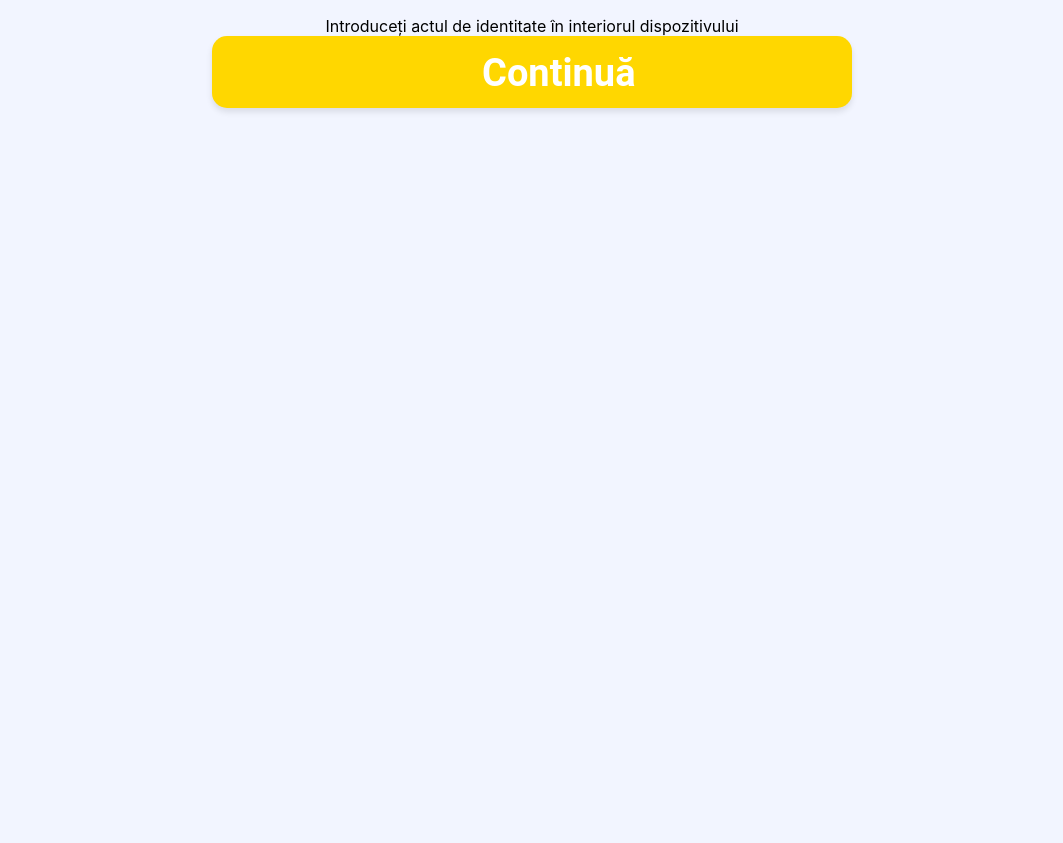
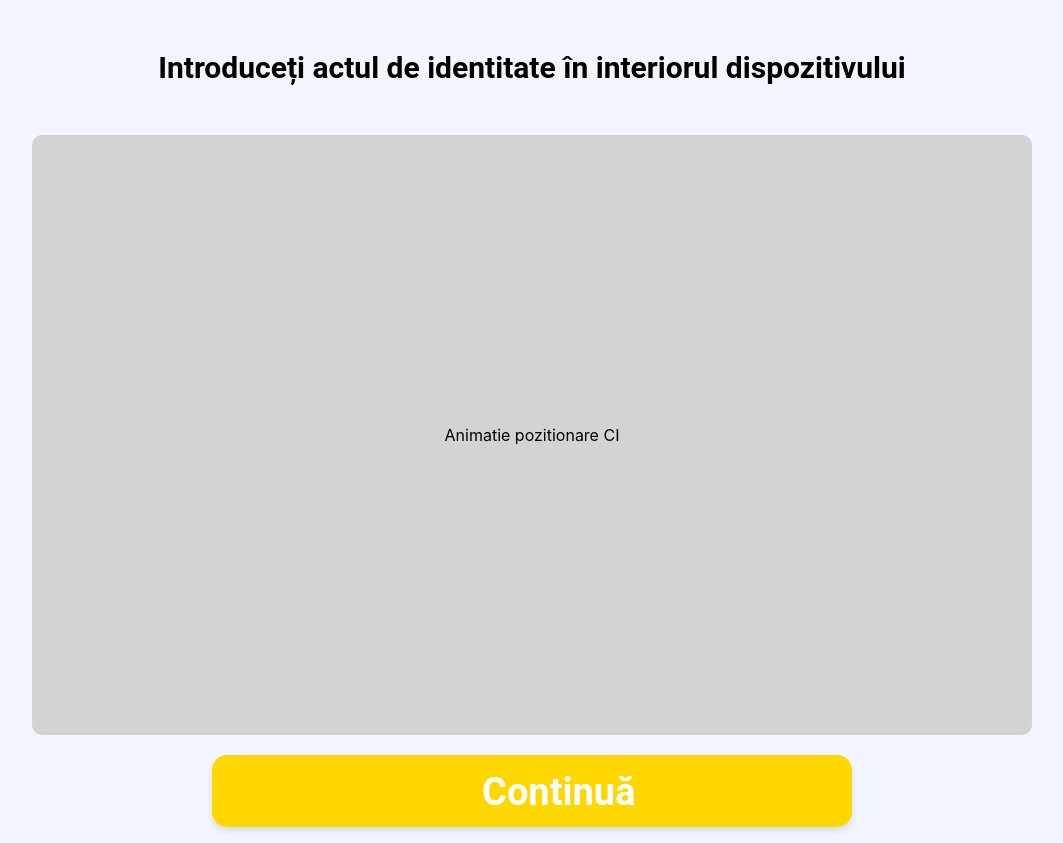
Before and after one commit to AlexPop576/BEE-Web, a React (Create React App) app: page /#/registration1 in a window 1280 px wide. Shown: the whole page, without its empty margins (148-1211 px from the left). Before the commit the page ends 800 px from the top, so only its background shows below. Built offline with nearby package versions, Linux system fonts and the light colour scheme.

Commit message:
update 1

```diff
--- a/src/App.css
+++ b/src/App.css
@@ -12,6 +12,22 @@ body {
   pointer-events: none;
 }
 
+.instructions {
+  font-family: 'Roboto', sans-serif;
+  font-weight: bold; /* or 700 since Roboto 700 is bold */
+  font-size: 30px;
+  margin-top: 50px;
+  margin-bottom: 50px;
+}
+
+.center {
+  display: flex;
+  justify-content: center;
+  align-items: center;
+  margin: 20px 0;
+}
+
+
 @media (prefers-reduced-motion: no-preference) {
   .App-logo {
     animation: App-logo-spin infinite 20s linear;
--- a/src/Pages/registration1.jsx
+++ b/src/Pages/registration1.jsx
@@ -1,11 +1,13 @@
 import { Link } from 'react-router-dom';
 import Button from '../components/Button/Button.jsx'
+import AnimationSquare from '../components/AnimationSquare/AnimationSquare.jsx';
 
 export function Registration1() {
     return (
         <div className="App">
             <ul>
-                <ul>Introduceți actul de identitate în interiorul dispozitivului</ul>
+                <ul className='instructions'>Introduceți actul de identitate în interiorul dispozitivului</ul>
+                <ul class='center'><AnimationSquare/></ul>
                 <ul><Link to="/registration2">
                     <Button text = "Continuă"/>
                 </Link></ul>
--- a/src/Pages/registration2.jsx
+++ b/src/Pages/registration2.jsx
@@ -5,7 +5,7 @@ export function Registration2() {
     return (
         <div className="App">
             <ul>
-                <ul>Daca acesta nu este CNP-ul corect, apasați pe butonul de asistență</ul>
+                <ul className='instructions'>Daca acesta nu este CNP-ul corect, apasați pe butonul de asistență</ul>
                 <ul><Link to="/registration3">
                     <Button text="Continuă" />
                 </Link></ul>
--- a/src/Pages/registration3.jsx
+++ b/src/Pages/registration3.jsx
@@ -5,7 +5,7 @@ export function Registration3() {
     return (
         <div className="App">
             <ul>
-                <ul>Verificare identitate</ul>
+                <ul className='instructions'>Verificare identitate</ul>
                 <ul><Link to="/vote1">
                     <Button text="Continuă" />
                 </Link></ul>
--- /dev/null
+++ b/src/components/AnimationSquare/AnimationSquare.css
@@ -0,0 +1,9 @@
+#square-container {
+    width: 1000px;  /* Set the width to your desired size */
+    height: 600px; /* Set the height to the same value as the width */
+    background-color: #d3d3d3; /* Assuming the background color is light grey */
+    display: flex;
+    justify-content: center;
+    align-items: center;
+    border-radius: 10px; /* Optional: if you want rounded corners */
+}
--- /dev/null
+++ b/src/components/AnimationSquare/AnimationSquare.jsx
@@ -0,0 +1,9 @@
+import './AnimationSquare.css'
+
+export default function AnimationSquare() {
+    return (
+        <div id="square-container">
+            Animatie pozitionare CI
+        </div>
+    );
+}
```
